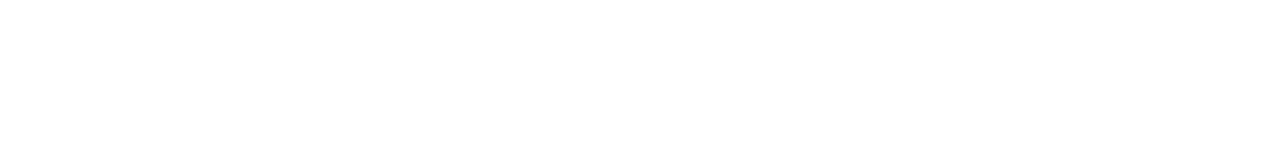
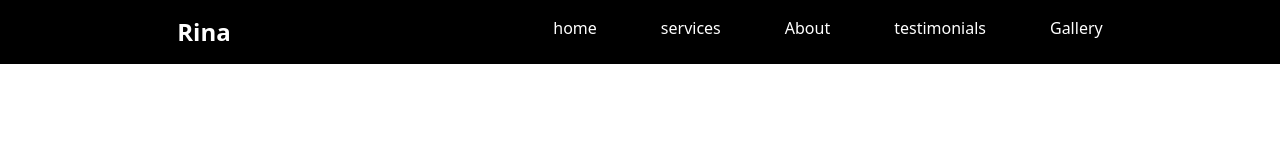
Before and after one commit to rinatripura2/portfolio-batch4, a plain HTML site: page index.html in a window 1280 px wide. Drawn offline with nearby package versions, Linux system fonts and the light colour scheme.

Commit message:
tailwind setup and navber created

```diff
--- a/index.html
+++ b/index.html
@@ -4,8 +4,18 @@
     <meta charset="UTF-8">
     <meta name="viewport" content="width=device-width, initial-scale=1.0">
     <title>Document</title>
+    <script src="https://cdn.jsdelivr.net/npm/@tailwindcss/browser@4"></script>
 </head>
 <body>
-
+  <nav class="bg-black p-4 text-white flex item-center justify-around">
+   <h1 class="text-2xl font-bold">Rina</h1>
+  <ul class="flex gap-16">
+    <li><a href="">home</a></li>
+    <li><a href="">services</a></li>
+    <li><a href="">About</a></li>
+    <li><a href="">testimonials</a></li>
+    <li><a href="">Gallery</a></li>
+  </ul>
+  </nav>
 </body>
 </html>
--- /dev/null
+++ b/tailwind.config.js
@@ -0,0 +1,8 @@
+
+module.exports = {
+  content: ["./*.html"],
+  theme: {
+    extend: {},
+  },
+  plugins: [],
+}
```
